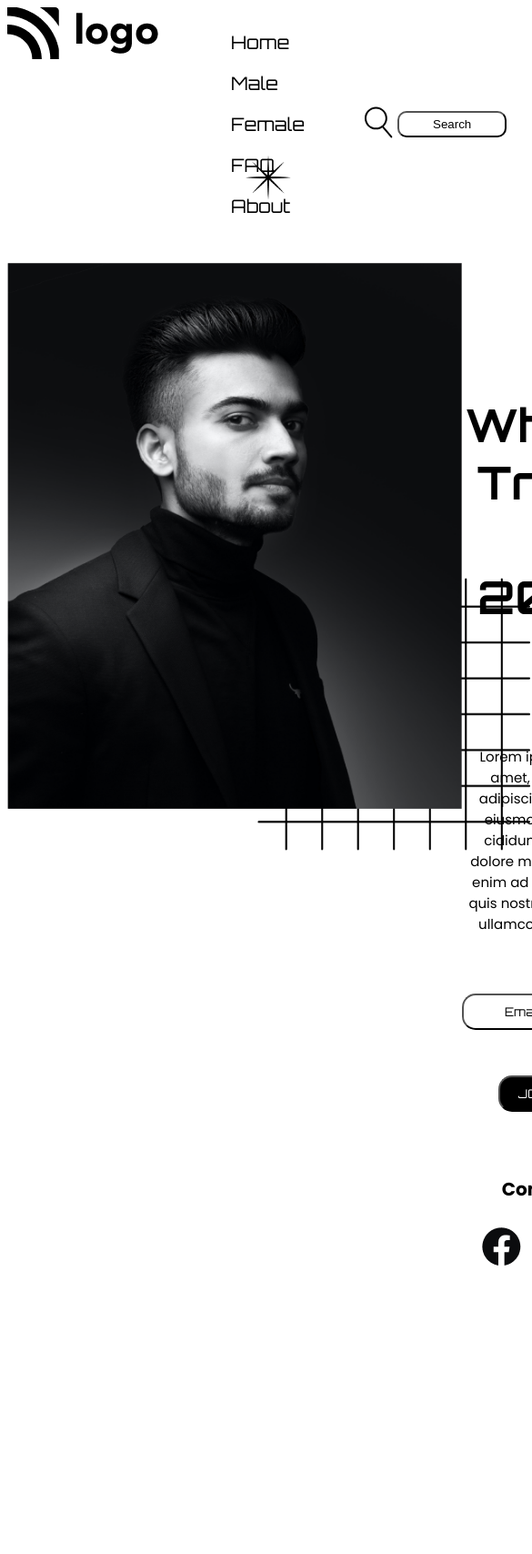
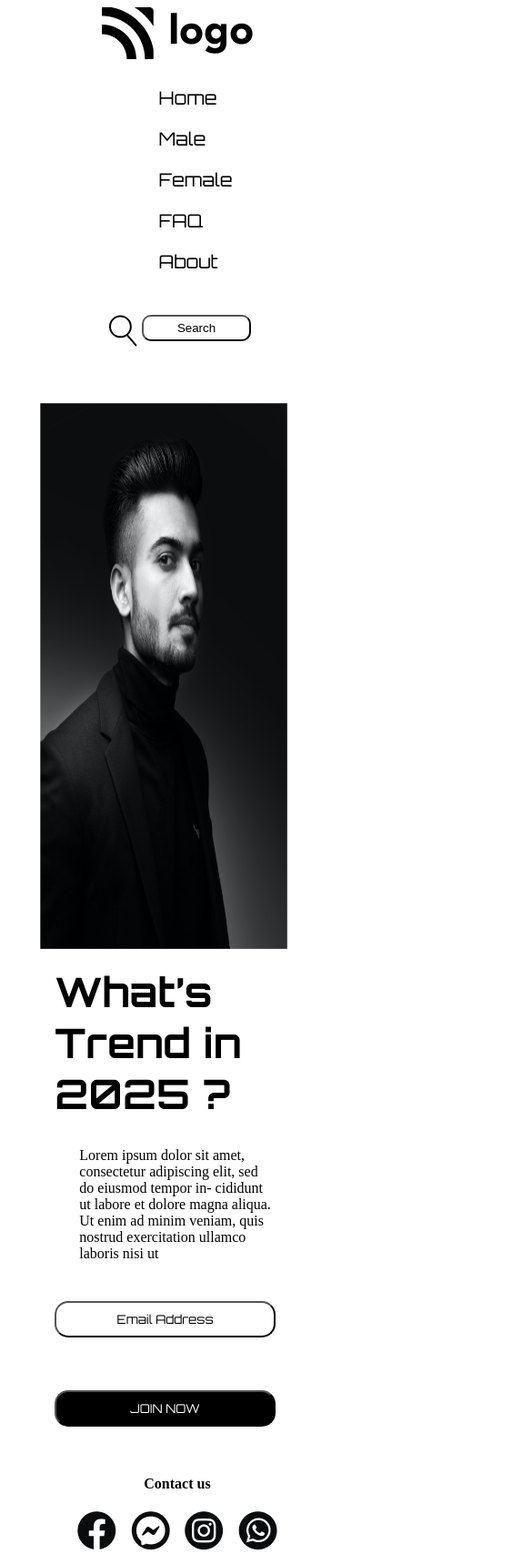
Before and after one commit to pramodreddypandiri/Street_Style_01, a website: page index.html in a window 390 px wide. Shown: the top 1708 px of the page at 91% size, 585 px wide, since content can reach past the window. Before the commit the page ends 1447 px from the top, so only its background shows below. Drawn offline with Linux system fonts and the light colour scheme.

Commit message:
added some media query

```diff
--- a/index.html
+++ b/index.html
@@ -96,7 +96,7 @@
               enim ad minim veniam, quis nostrud exercitation ullamco laboris
               nisi ut
             </p>
-            <div>
+            <div class="btn">
               <button class="button-email">Email Address</button>
               <button class="button-join">JOIN NOW</button>
             </div>
--- a/style.css
+++ b/style.css
@@ -1,11 +1,12 @@
 body{
 
-    height: 100vh;
+
 }
 .navbar-container{
     display: flex;
     justify-content: space-between;
     margin-bottom: 10px;
+
 }
 /* div>ul>li {
     display: flex;
@@ -20,7 +21,7 @@ body{
 }
 .list li:hover{
     font-weight: 500;
-    font-size: 25px;
+    font-size: 22px;
     text-decoration: underline;
     text-decoration-thickness: 3px ;
 }
@@ -35,6 +36,7 @@ body{
 .search-icon svg{
     padding: 5px 5px;
     font-size: 15px;
+    margin-top: 10px;
 }
 button .nav-button{
     font-family:'Oritron';
@@ -48,44 +50,153 @@ button .nav-button{
 
 }
 .hero-container{
+    margin: 0 auto;
+    width: 90%;
+    height: 600px;
+    margin-top: 3em;
     display: flex;
-    margin-top: 20px;
+    flex-direction: row;
+    justify-content: space-between;
+}
+.hero-container-left{
+    width: 50%;
+    display: flex;
+    flex-direction: column;
+    justify-content: center;
+
+}
+.hero-container-right{
+    width: 50%;
+    display: flex;
+    flex-direction: column;
+    justify-content: center;
+    align-items: center;
+}
+.square img{
+    position: absolute;
+   top: 50%;
+    left:20%;
+    z-index: -1;
+}
+.hero-container-left .person-img img{
+    width: 90%;
+    z-index: 2;
+    height: 600px;
+
+}
+.hero-container-right h1{
+    font-family: 'Orbitron';
+    font-size: 2.8rem;
+    padding: 5px 0px;
+    margin: 10px 0px ;
+
+
+
+
+
+}
+.hero-description{
+    width: 80%;
+    margin-bottom: 1em;
+
+}
+.btn{
+    width: 100%;
+    display: flex;
+    flex-direction: row;
+    justify-content: center;
+    gap:2em;
+}
+.button-email{
+    margin-top: 2em;
+    width: 40%;
+    padding: 10px 10px;
+    font-family: 'Orbitron';
+    text-align: center;
+    border-radius: 15px;
+    border-color: black;
+    background: transparent;
+    font-family: 'Orbitron';
+
+}
+.button-join{
+    margin-top: 2em;
+    width: 30%;
+    padding: 10px 10px;
+
+    text-align: center;
+    border-radius: 15px;
+    border-color: black;
+    font-family: 'Orbitron';
+    background-color: black;
+    color: #ffffff;
+    font-family: 'Orbitron';
+}
+.contact{
+    display: flex;
+    flex-direction: column;
+    margin-top: 2em;
+    /* justify-content: center; */
+}
+.contact h4{
+    text-align: center;
+}
+.contact .icons{
+    display: flex;
+    flex-direction: row;
+    gap: 1em;
+}
+
+/* .hero-container{
+    width: 90%;
+    display: flex;
+    flex-direction: row;
+    justify-content: space-between;
+
+
 
 }
 .square img{
+    width: 70%;
     position: relative;
-    left :275px;
-    top: 350px;
-    height: 300px ;
-    width: 300px;
+
+
 
 }
+.person-img{
+    width: 100%;
+    display: flex;
+    flex-direction: column;
+    justify-content: center;
+}
 .person-img img{
-    position: relative;
-    left: 0px;
-    margin-top: -300px;
-    height: 600px;
-    width: 500px;
+    width: 90%;
+    position:relative;
+    margin-top: -270px;
+
+
+
+
+
 }
 
 .hero-container-left{
-    height: 600px;
-    width: 1500px;
-    margin-bottom: 100px;
-    /* margin-top: 50px; */
+    width: 90%;
+    display: flex;
+    flex-direction: column;
+    justify-content: center;
+
 }
 .hero-container-right{
     text-align: center;
-    height: 600px;
-    width: 1500px;
-    /* margin-top: 50px; */
-    margin-bottom: 100px;
+    width: 100%;
+
 }
 .hero-container-right h1{
     font-family: 'Orbitron';
-    font-size: 50px;
+    font-size: 3rem;
     padding: 20px 0px;
-    /* letter-spacing: 2px; */
+
     margin: 130px 0px;
 
 
@@ -137,6 +248,7 @@ button .nav-button{
     padding: 5px 5px;
 }
 .star img{
+    display: none;
     position: absolute;
     top: 170px;
     right: 70px;
@@ -144,6 +256,7 @@ button .nav-button{
     width: 50px;
 }
 .star-one img{
+    display: none;
     position: absolute;
     bottom: 80px;
     left: 700px;
@@ -151,9 +264,73 @@ button .nav-button{
     width: 35px;
 }
 .globe img{
+    display: none;
     position: absolute;
     top: 130px;
     right: 550px;
     height: 50px;
     width: 50px;
+} */
+.star img{
+    position: absolute;
+    top:10%;
+    right: 15%;
+
 }
+.star-one img{
+    position: absolute;
+    bottom: 10%;
+
+    right: 45%;
+}
+.globe img{
+    position: absolute;
+    top: 12%;
+    right: 40%;
+}
+@media  screen and (max-width:1000px) {
+    .navbar-container{
+        flex-direction: column;
+        align-items: center;
+    }
+    .list li{
+        display: flex;
+        flex-direction: column;
+    }
+    .hero-container{
+        display: flex;
+        flex-direction: column;
+        align-items: center;
+    }
+    .square img{
+        display: none;
+    }
+    .person-img img{
+
+    }
+    .star img{
+        display: none;
+    }
+    .star-one img{
+        display: none;
+    }
+    .globe img{
+        display: none;
+    }
+    .btn{
+
+        flex-direction: column;
+    }
+    .btn button{
+        width: 90%;
+    }
+    .hero-container-left{
+
+        width: 90%;
+    }
+    .hero-container-right{
+        width: 80%;
+    }
+
+
+}
```
Lines whose indentation alone changed are shown as unchanged.
